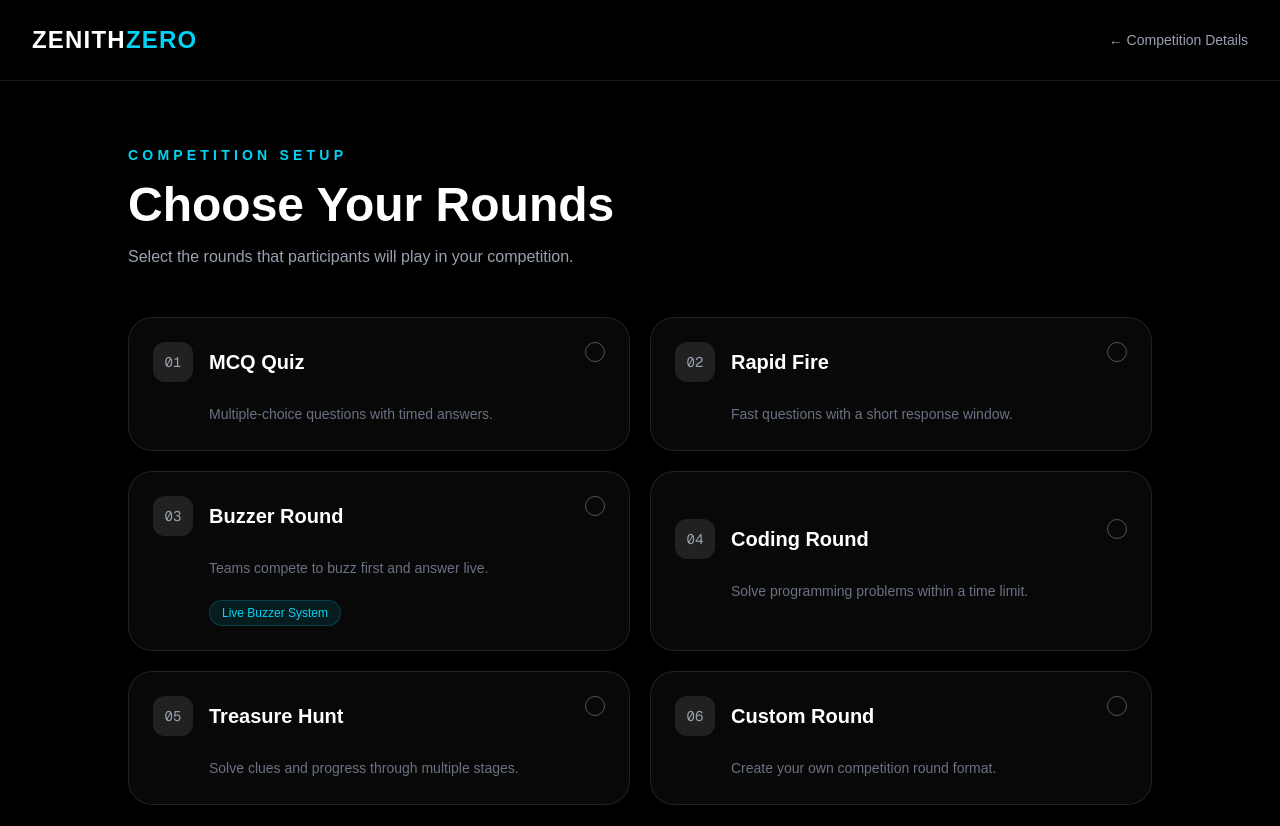
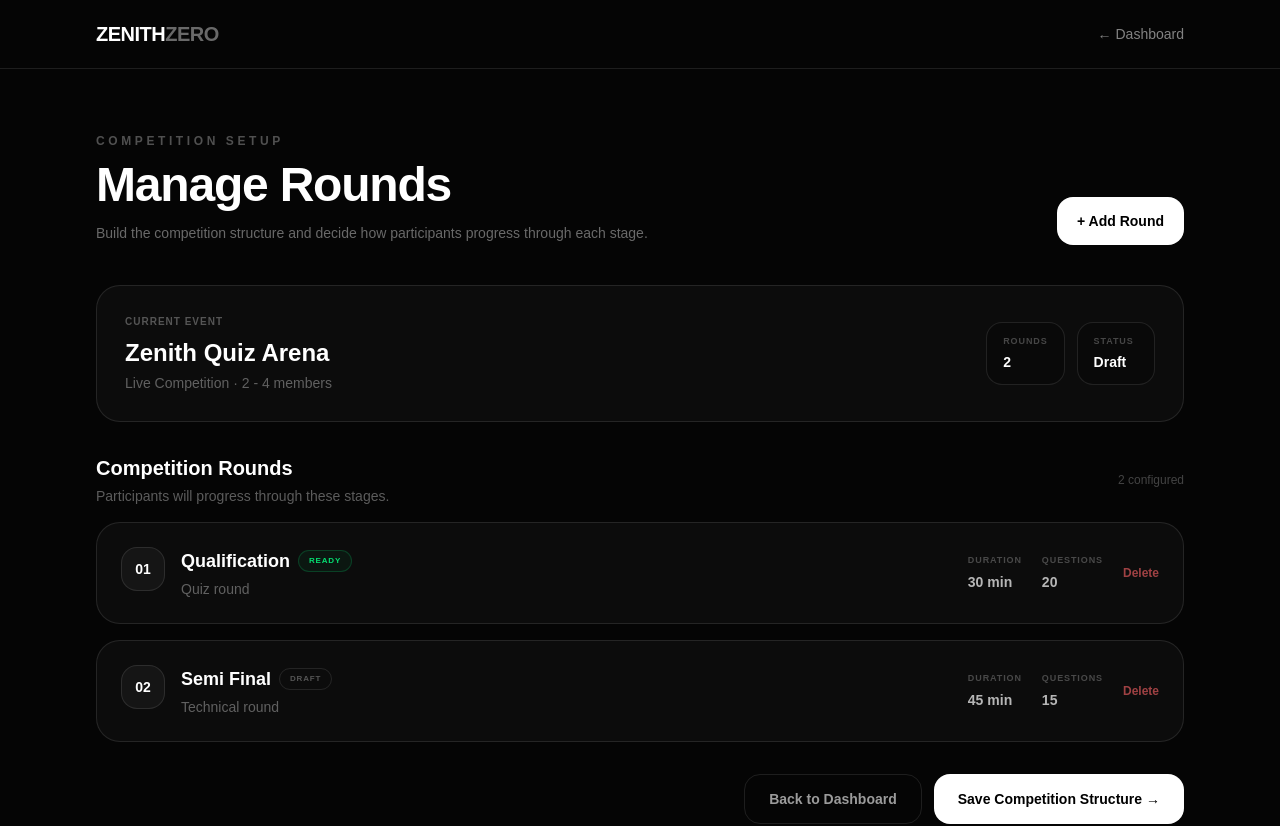
Before and after one commit to niharrai7/zenith-zero, a Next.js app: page /organizer/create/rounds in a window 1280 px wide. Shown: the top 826 px of the page. Built offline with nearby package versions, Linux system fonts and the light colour scheme.

Commit message:
feat: build round management

```diff
--- a/app/organizer/create/rounds/page.js
+++ b/app/organizer/create/rounds/page.js
@@ -1,223 +1,349 @@
 "use client";
 
 import { useState } from "react";
+import Link from "next/link";
 
-const roundTypes = [
+const initialRounds = [
   {
-    id: "quiz",
-    name: "MCQ Quiz",
-    description: "Multiple-choice questions with timed answers.",
+    id: 1,
+    name: "Qualification",
+    type: "Quiz",
+    duration: "30 min",
+    questions: "20",
+    status: "READY",
   },
   {
-    id: "rapid-fire",
-    name: "Rapid Fire",
-    description: "Fast questions with a short response window.",
-  },
-  {
-    id: "buzzer",
-    name: "Buzzer Round",
-    description: "Teams compete to buzz first and answer live.",
-  },
-  {
-    id: "coding",
-    name: "Coding Round",
-    description: "Solve programming problems within a time limit.",
-  },
-  {
-    id: "treasure",
-    name: "Treasure Hunt",
-    description: "Solve clues and progress through multiple stages.",
-  },
-  {
-    id: "custom",
-    name: "Custom Round",
-    description: "Create your own competition round format.",
+    id: 2,
+    name: "Semi Final",
+    type: "Technical",
+    duration: "45 min",
+    questions: "15",
+    status: "DRAFT",
   },
 ];
 
-export default function CompetitionRounds() {
-  const [selectedRounds, setSelectedRounds] = useState([]);
+export default function RoundsPage() {
+  const [rounds, setRounds] = useState(initialRounds);
+  const [showForm, setShowForm] = useState(false);
+  const [name, setName] = useState("");
+  const [type, setType] = useState("Quiz");
+  const [duration, setDuration] = useState("30");
+  const [questions, setQuestions] = useState("20");
 
-  const toggleRound = (roundId) => {
-    if (selectedRounds.includes(roundId)) {
-      setSelectedRounds(
-        selectedRounds.filter((id) => id !== roundId)
-      );
-    } else {
-      setSelectedRounds([
-        ...selectedRounds,
-        roundId,
-      ]);
-    }
-  };
+  function addRound(e) {
+    e.preventDefault();
 
-  const saveRounds = () => {
-    if (selectedRounds.length === 0) {
-      alert("Please select at least one round.");
+    if (!name.trim()) {
+      alert("Enter a round name.");
       return;
     }
 
-    const rounds = roundTypes.filter((round) =>
-      selectedRounds.includes(round.id)
-    );
+    const newRound = {
+      id: Date.now(),
+      name: name.trim(),
+      type,
+      duration: `${duration} min`,
+      questions,
+      status: "DRAFT",
+    };
 
-    localStorage.setItem(
-      "zenithRounds",
-      JSON.stringify(rounds)
-    );
+    setRounds([...rounds, newRound]);
+    setName("");
+    setType("Quiz");
+    setDuration("30");
+    setQuestions("20");
+    setShowForm(false);
+  }
 
-    alert("Rounds saved successfully!");
-  };
+  function deleteRound(id) {
+    setRounds(rounds.filter((round) => round.id !== id));
+  }
 
   return (
-    <main className="min-h-screen bg-black text-white">
+    <main className="min-h-screen bg-[#050505] text-white">
+      <nav className="border-b border-white/10">
+        <div className="mx-auto flex max-w-6xl items-center justify-between px-5 py-5 sm:px-8">
+          <Link
+            href="/"
+            className="text-xl font-black tracking-tight"
+          >
+            ZENITH<span className="text-white/40">ZERO</span>
+          </Link>
 
-      {/* NAVBAR */}
-
-      <nav className="flex items-center justify-between border-b border-white/10 px-8 py-6">
-
-        <a
-          href="/"
-          className="text-2xl font-bold tracking-wider"
-        >
-          ZENITH<span className="text-cyan-400">ZERO</span>
-        </a>
-
-        <a
-          href="/organizer/create"
-          className="text-sm text-gray-400 transition hover:text-cyan-400"
-        >
-          ← Competition Details
-        </a>
-
+          <Link
+            href="/organizer"
+            className="text-sm text-white/50 transition hover:text-white"
+          >
+            ← Dashboard
+          </Link>
+        </div>
       </nav>
 
+      <section className="mx-auto max-w-6xl px-5 py-10 sm:px-8 sm:py-16">
+        <div className="flex flex-col justify-between gap-6 md:flex-row md:items-end">
+          <div>
+            <p className="text-xs font-bold uppercase tracking-[0.3em] text-white/30">
+              Competition Setup
+            </p>
 
-      {/* HEADER */}
+            <h1 className="mt-3 text-4xl font-black tracking-tight sm:text-5xl">
+              Manage Rounds
+            </h1>
 
-      <section className="px-6 py-16">
+            <p className="mt-3 max-w-2xl text-sm leading-6 text-white/40">
+              Build the competition structure and decide how participants
+              progress through each stage.
+            </p>
+          </div>
 
-        <div className="mx-auto max-w-5xl">
+          <button
+            onClick={() => setShowForm(!showForm)}
+            className="w-fit rounded-2xl bg-white px-5 py-3.5 text-sm font-bold text-black transition hover:bg-white/90"
+          >
+            {showForm ? "Close Form" : "+ Add Round"}
+          </button>
+        </div>
 
-          <p className="text-sm font-semibold uppercase tracking-[0.3em] text-cyan-400">
-            Competition Setup
-          </p>
+        {/* Event Summary */}
+        <div className="mt-10 rounded-3xl border border-white/10 bg-white/[0.03] p-5 sm:p-7">
+          <div className="flex flex-col justify-between gap-5 sm:flex-row sm:items-center">
+            <div>
+              <p className="text-[10px] font-bold uppercase tracking-widest text-white/30">
+                Current Event
+              </p>
 
-          <h1 className="mt-4 text-5xl font-black">
-            Choose Your Rounds
-          </h1>
+              <h2 className="mt-2 text-2xl font-black">
+                Zenith Quiz Arena
+              </h2>
 
-          <p className="mt-4 max-w-2xl text-gray-400">
-            Select the rounds that participants will play
-            in your competition.
-          </p>
+              <p className="mt-1 text-sm text-white/35">
+                Live Competition · 2 - 4 members
+              </p>
+            </div>
 
+            <div className="grid grid-cols-2 gap-3">
+              <Stat label="Rounds" value={rounds.length} />
+              <Stat label="Status" value="Draft" />
+            </div>
+          </div>
+        </div>
 
-          {/* ROUND CARDS */}
+        {/* Add Round Form */}
+        {showForm && (
+          <form
+            onSubmit={addRound}
+            className="mt-6 rounded-3xl border border-white/10 bg-white/[0.03] p-5 sm:p-8"
+          >
+            <p className="text-[10px] font-bold uppercase tracking-[0.25em] text-white/30">
+              New Round
+            </p>
 
-          <div className="mt-12 grid gap-5 md:grid-cols-2">
+            <h2 className="mt-2 text-xl font-bold">
+              Configure Round
+            </h2>
 
-            {roundTypes.map((round, index) => {
+            <div className="mt-7 grid gap-5 md:grid-cols-2">
+              <div>
+                <label className="text-xs font-semibold text-white/60">
+                  Round Name
+                </label>
 
-              const selected =
-                selectedRounds.includes(round.id);
+                <input
+                  value={name}
+                  onChange={(e) => setName(e.target.value)}
+                  placeholder="e.g. Final Round"
+                  className="mt-2 w-full rounded-2xl border border-white/10 bg-black/30 px-4 py-3.5 text-sm outline-none placeholder:text-white/20 focus:border-white/30"
+                />
+              </div>
 
-              return (
-                <button
-                  key={round.id}
-                  type="button"
-                  onClick={() => toggleRound(round.id)}
-                  className={`text-left rounded-3xl border p-6 transition ${
-                    selected
-                      ? "border-cyan-400 bg-cyan-400/[0.08]"
-                      : "border-white/10 bg-white/[0.03] hover:border-white/30"
-                  }`}
+              <div>
+                <label className="text-xs font-semibold text-white/60">
+                  Round Type
+                </label>
+
+                <select
+                  value={type}
+                  onChange={(e) => setType(e.target.value)}
+                  className="mt-2 w-full rounded-2xl border border-white/10 bg-[#0a0a0a] px-4 py-3.5 text-sm outline-none focus:border-white/30"
                 >
+                  <option>Quiz</option>
+                  <option>Technical</option>
+                  <option>Coding</option>
+                  <option>Cyber Security</option>
+                  <option>Rapid Fire</option>
+                </select>
+              </div>
 
-                  <div className="flex items-start justify-between">
+              <div>
+                <label className="text-xs font-semibold text-white/60">
+                  Duration
+                </label>
 
-                    <div className="flex items-center gap-4">
+                <input
+                  type="number"
+                  min="1"
+                  value={duration}
+                  onChange={(e) => setDuration(e.target.value)}
+                  className="mt-2 w-full rounded-2xl border border-white/10 bg-black/30 px-4 py-3.5 text-sm outline-none focus:border-white/30"
+                />
+              </div>
 
-                      <div
-                        className={`flex h-10 w-10 items-center justify-center rounded-xl font-mono text-sm ${
-                          selected
-                            ? "bg-cyan-400 text-black"
-                            : "bg-white/10 text-gray-400"
-                        }`}
-                      >
-                        0{index + 1}
+              <div>
+                <label className="text-xs font-semibold text-white/60">
+                  Questions
+                </label>
+
+                <input
+                  type="number"
+                  min="1"
+                  value={questions}
+                  onChange={(e) => setQuestions(e.target.value)}
+                  className="mt-2 w-full rounded-2xl border border-white/10 bg-black/30 px-4 py-3.5 text-sm outline-none focus:border-white/30"
+                />
+              </div>
+            </div>
+
+            <div className="mt-6 flex justify-end">
+              <button
+                type="submit"
+                className="rounded-2xl bg-white px-6 py-3.5 text-sm font-bold text-black transition hover:bg-white/90"
+              >
+                Add Round
+              </button>
+            </div>
+          </form>
+        )}
+
+        {/* Round List */}
+        <div className="mt-8">
+          <div className="mb-4 flex items-center justify-between">
+            <div>
+              <h2 className="text-xl font-bold">
+                Competition Rounds
+              </h2>
+
+              <p className="mt-1 text-sm text-white/35">
+                Participants will progress through these stages.
+              </p>
+            </div>
+
+            <span className="text-xs text-white/25">
+              {rounds.length} configured
+            </span>
+          </div>
+
+          <div className="space-y-4">
+            {rounds.map((round, index) => (
+              <div
+                key={round.id}
+                className="rounded-3xl border border-white/10 bg-white/[0.03] p-5 transition hover:border-white/20 sm:p-6"
+              >
+                <div className="flex flex-col gap-5 sm:flex-row sm:items-center sm:justify-between">
+                  <div className="flex items-start gap-4">
+                    <div className="flex h-11 w-11 shrink-0 items-center justify-center rounded-2xl border border-white/10 bg-white/[0.04] text-sm font-black">
+                      {String(index + 1).padStart(2, "0")}
+                    </div>
+
+                    <div>
+                      <div className="flex flex-wrap items-center gap-2">
+                        <h3 className="text-lg font-bold">
+                          {round.name}
+                        </h3>
+
+                        <span
+                          className={`rounded-full border px-2.5 py-1 text-[8px] font-bold tracking-widest ${
+                            round.status === "READY"
+                              ? "border-green-400/20 bg-green-400/5 text-green-400"
+                              : "border-white/10 text-white/30"
+                          }`}
+                        >
+                          {round.status}
+                        </span>
                       </div>
 
-                      <h2 className="text-xl font-bold">
-                        {round.name}
-                      </h2>
+                      <p className="mt-1 text-sm text-white/35">
+                        {round.type} round
+                      </p>
+                    </div>
+                  </div>
 
-                    </div>
-
-
-                    <div
-                      className={`h-5 w-5 rounded-full border ${
-                        selected
-                          ? "border-cyan-400 bg-cyan-400"
-                          : "border-white/30"
-                      }`}
+                  <div className="flex items-center gap-5">
+                    <Info
+                      label="Duration"
+                      value={round.duration}
                     />
 
+                    <Info
+                      label="Questions"
+                      value={round.questions}
+                    />
+
+                    <button
+                      onClick={() => deleteRound(round.id)}
+                      className="text-xs font-semibold text-red-400/60 transition hover:text-red-400"
+                    >
+                      Delete
+                    </button>
                   </div>
+                </div>
+              </div>
+            ))}
 
-
-                  <p className="mt-5 pl-14 text-sm leading-6 text-gray-500">
-                    {round.description}
-                  </p>
-
-
-                  {round.id === "buzzer" && (
-                    <div className="mt-5 ml-14 inline-block rounded-full border border-cyan-400/20 bg-cyan-400/10 px-3 py-1 text-xs text-cyan-400">
-                      Live Buzzer System
-                    </div>
-                  )}
-
-                </button>
-              );
-            })}
-
+            {rounds.length === 0 && (
+              <div className="rounded-3xl border border-dashed border-white/10 p-10 text-center">
+                <p className="text-sm text-white/30">
+                  No rounds configured yet.
+                </p>
+              </div>
+            )}
           </div>
-
-
-          {/* SELECTED */}
-
-          <div className="mt-8 rounded-3xl border border-white/10 bg-white/[0.03] p-6">
-
-            <div className="flex items-center justify-between">
-
-              <div>
-
-                <p className="text-sm text-gray-500">
-                  SELECTED ROUNDS
-                </p>
-
-                <p className="mt-2 text-2xl font-bold">
-                  {selectedRounds.length}
-                </p>
-
-              </div>
-
-              <button
-                type="button"
-                onClick={saveRounds}
-                className="rounded-xl bg-cyan-400 px-7 py-4 font-bold text-black transition hover:bg-cyan-300"
-              >
-                Save Rounds
-              </button>
-
-            </div>
-
-          </div>
-
         </div>
 
+        {/* Bottom Actions */}
+        <div className="mt-8 flex flex-col gap-3 sm:flex-row sm:justify-end">
+          <Link
+            href="/organizer"
+            className="rounded-2xl border border-white/10 px-6 py-3.5 text-center text-sm font-semibold text-white/60 transition hover:border-white/20 hover:text-white"
+          >
+            Back to Dashboard
+          </Link>
+
+          <button
+            onClick={() =>
+              alert(`${rounds.length} rounds saved successfully.`)
+            }
+            className="rounded-2xl bg-white px-6 py-3.5 text-sm font-bold text-black transition hover:bg-white/90"
+          >
+            Save Competition Structure →
+          </button>
+        </div>
       </section>
-
     </main>
   );
 }
+
+function Stat({ label, value }) {
+  return (
+    <div className="rounded-2xl border border-white/10 bg-black/20 px-4 py-3">
+      <p className="text-[9px] font-bold uppercase tracking-widest text-white/25">
+        {label}
+      </p>
+
+      <p className="mt-1 text-sm font-bold">{value}</p>
+    </div>
+  );
+}
+
+function Info({ label, value }) {
+  return (
+    <div className="hidden sm:block">
+      <p className="text-[9px] font-bold uppercase tracking-widest text-white/25">
+        {label}
+      </p>
+
+      <p className="mt-1 text-sm font-semibold text-white/70">
+        {value}
+      </p>
+    </div>
+  );
+}
```
